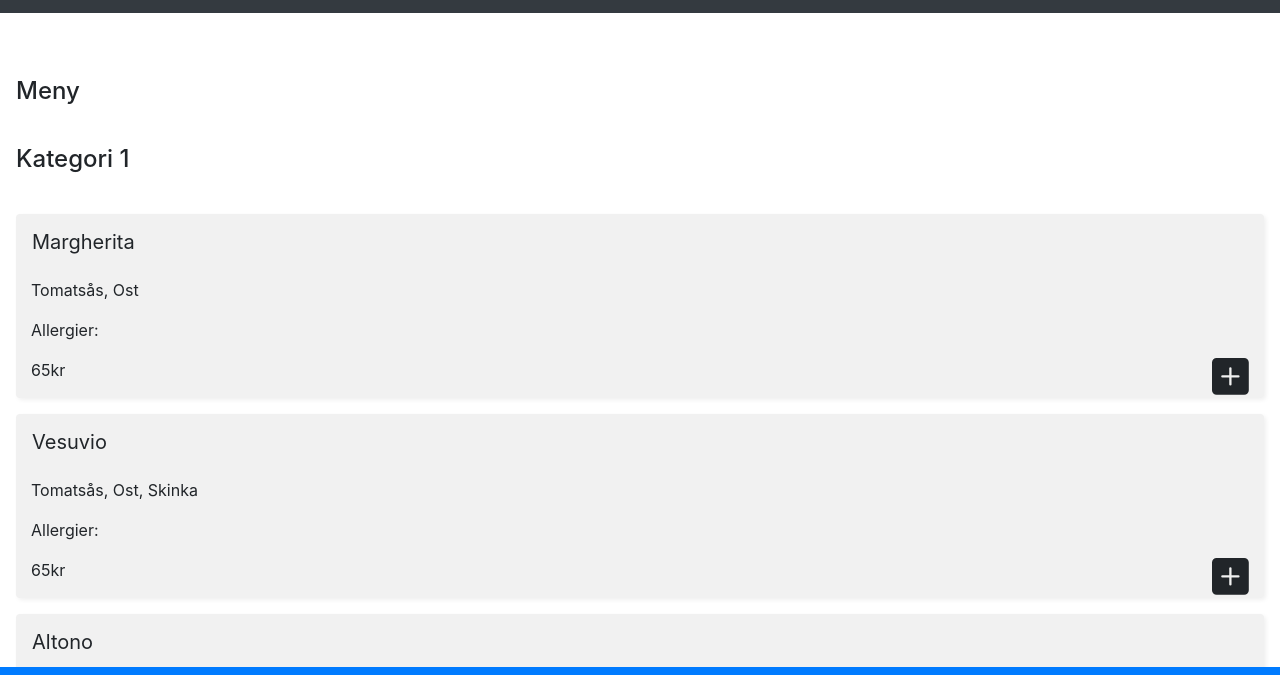
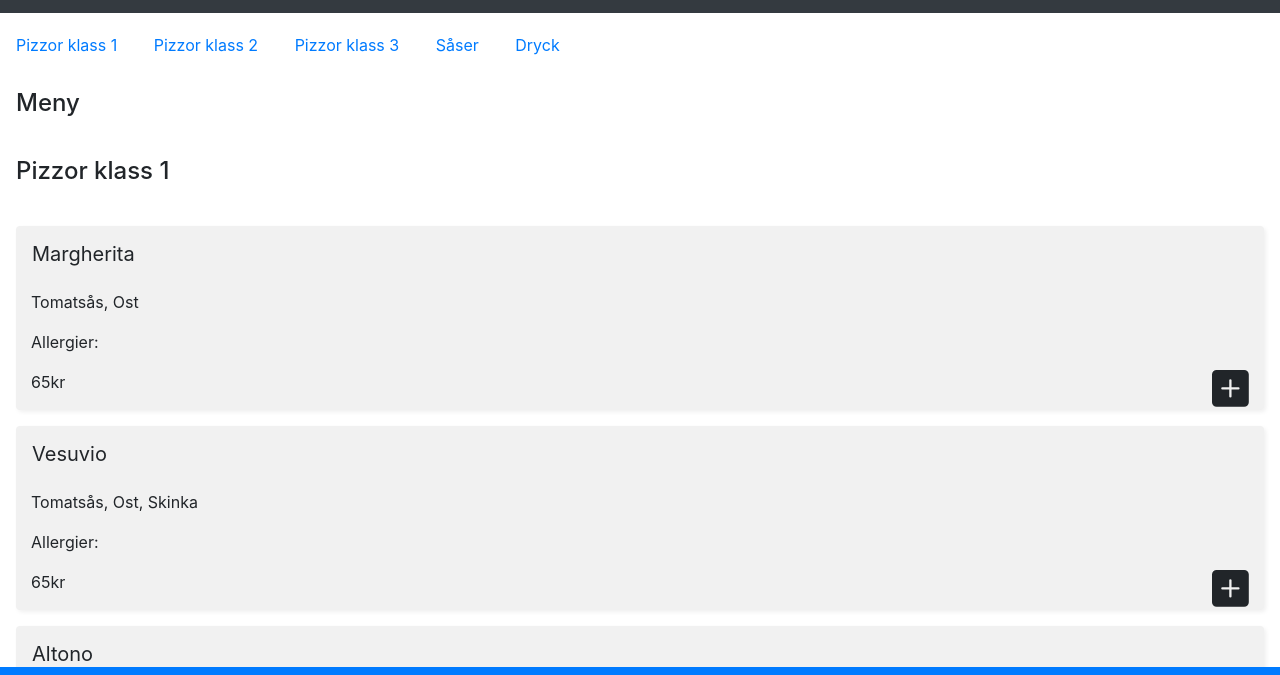
Before and after one commit to johanjohanss/restaurant-app, a plain HTML site: page index.html in a window 1280 px wide. Both pictures are taken after a click on the element 1146 px from the left and 749 px from the top of the page. Shown: the part 53-728 px from the top of the page. Drawn offline with nearby package versions, Linux system fonts and the light colour scheme.

Commit message:
shortcut menu

```diff
--- a/index.html
+++ b/index.html
@@ -73,10 +73,20 @@
             </div>
         </header>
 
-        <main id="menuDiv" class="mt-5 pb-5 mb-5">
+        <main id="menuDiv" class="mt-1 pb-5 mb-5">
+            <div id="menu-shortcuts" class="py-3">
+                <a href="#pizzorklass1" class="mx-3 p-0 m-0">Pizzor klass 1</a>
+                <a href="#pizzorklass2" class="mx-3 p-0 m-0">Pizzor klass 2</a>
+                <a href="#pizzorklass3" class="mx-3 p-0 m-0">Pizzor klass 3</a>
+                <a href="#såser" class="mx-3 p-0 m-0">Såser</a>
+                <a href="#dryck" class="mx-3 p-0 m-0">Dryck</a>
+            </div>
             <div class="p-3">
                 <h4>Meny</h4>
             </div>
+
+
+            <!-- JavaScript generates menu items here -->
 
             <!--MENU ITEM-->
             <!--<div class="row custom-box m-3 box-shadow">
@@ -114,6 +124,7 @@
             </div>
         </footer>
     </div>
+
     <!-- Optional JavaScript -->
     <!-- jQuery first, then Popper.js, then Bootstrap JS -->
     <script src="https://code.jquery.com/jquery-3.3.1.slim.min.js" integrity="sha384-q8i/X+965DzO0rT7abK41JStQIAqVgRVzpbzo5smXKp4YfRvH+8abtTE1Pi6jizo" crossorigin="anonymous"></script>
--- a/script.js
+++ b/script.js
@@ -1,7 +1,11 @@
 let menu = [
-    {name:"Margherita", ingredients:["Tomatsås", "Ost"], allergies:[""], price:65, category: "Kategori 1"},
-    {name:"Vesuvio", ingredients:["Tomatsås", "Ost", "Skinka"], allergies:[""], price:65, category: "Kategori 1" },
-    {name:"Altono", ingredients:["Tomatsås", "Ost", "Tonfisk"], allergies:[""], price:65, category: "Kategori 1" },
+    {name:"Margherita", ingredients:["Tomatsås", "Ost"], allergies:[""], price:65, category: "Pizzor klass 1"},
+    {name:"Vesuvio", ingredients:["Tomatsås", "Ost", "Skinka"], allergies:[""], price:65, category: "Pizzor klass 1" },
+    {name:"Altono", ingredients:["Tomatsås", "Ost", "Tonfisk"], allergies:[""], price:65, category: "Pizzor klass 1" },
+
+    {name:"Altono", ingredients:["Tomatsås", "Ost", "Skinka"], allergies:[""], price:80, category: "Pizzor klass 2" },
+    {name:"Altono", ingredients:["Tomatsås", "Ost", "Skinka", "Champinjoner"], allergies:[""], price:70, category: "Pizzor klass 2" },
+    {name:"Altono", ingredients:["Tomatsås", "Ost", "Tonfisk", "Räkor"], allergies:["Räkor"], price:70, category: "Pizzor klass 2" },
 ]
 
 let newOrderPage = document.getElementById("new-order-page");
@@ -32,6 +36,7 @@ function buildMenu(){
             currentCategory = dish.category;
             let categoryDiv = document.createElement("div");
             categoryDiv.classList.add("col-12", "p-3");
+            categoryDiv.setAttribute("id", currentCategory.replace(/\s/g, "").toLowerCase()); //Sätter id till kategorinamn utan whitespace
             let categoryTitle = document.createElement("h4");
             categoryTitle.innerText = dish.category;
             categoryDiv.appendChild(categoryTitle);
--- a/style.scss
+++ b/style.scss
@@ -50,3 +50,9 @@ footer{
 .w-100{
     width: 100%;
 }
+
+/* MENY */
+#menu-shortcuts{
+    overflow: auto;
+    white-space: nowrap;
+}
```
Also changed, not shown: style.css, 1 other file.
